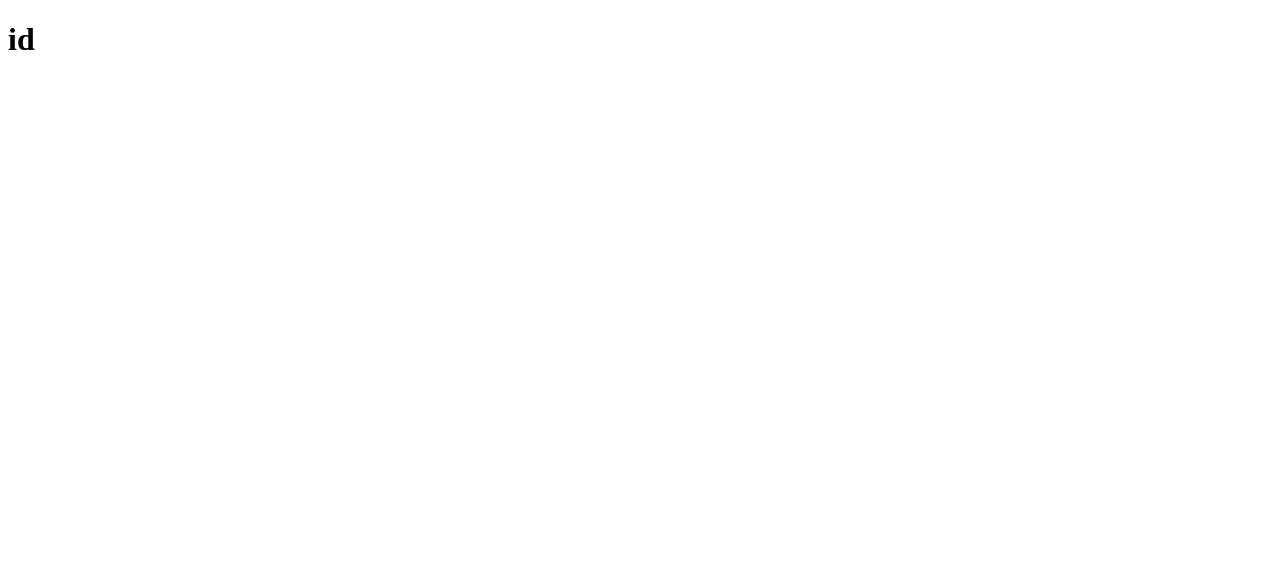
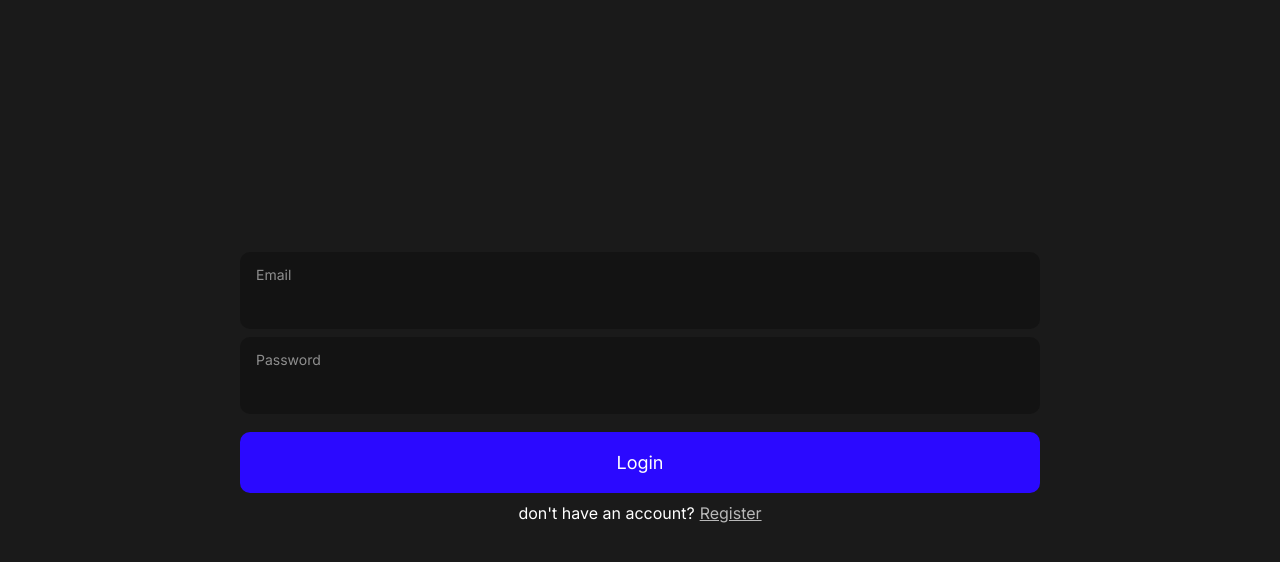
Before and after one commit to call203/chatapp-front, a React (Create React App) app: page /login in a window 1280 px wide. Shown: the top 562 px of the page. Built offline with nearby package versions, Linux system fonts and the light colour scheme.

Commit message:
Register&Login Page

```diff
--- a/package.json
+++ b/package.json
@@ -12,8 +12,11 @@
     "@types/react-dom": "^18.3.0",
     "react": "^18.3.1",
     "react-dom": "^18.3.1",
+    "react-hook-form": "^7.52.0",
     "react-router-dom": "^6.23.1",
     "react-scripts": "5.0.1",
+    "sass": "^1.77.6",
+    "styled-components": "^6.1.11",
     "typescript": "^4.9.5",
     "web-vitals": "^2.1.4"
   },
--- a/public/index.html
+++ b/public/index.html
@@ -1,3 +1,9 @@
+<link rel="preconnect" href="https://fonts.googleapis.com" />
+<link rel="preconnect" href="https://fonts.gstatic.com" crossorigin />
+<link
+  href="https://fonts.googleapis.com/css2?family=Inter:wght@100..900&display=swap"
+  rel="stylesheet"
+/>
 <!DOCTYPE html>
 <html lang="en">
   <head>
--- a/src/App.tsx
+++ b/src/App.tsx
@@ -1,11 +1,15 @@
 import { Route, Routes } from 'react-router-dom'
 import './App.css'
+import { RegisterPage } from './pages/RegisterPage'
+import { RegisterForm } from './components/forms/RegisterForm'
+import { LoginPage } from './pages/LoginPage'
 
 function App() {
   return (
     <>
       <Routes>
-        <Route path="/" element={<h1>hi</h1>}></Route>
+        <Route path="/signup" element={<RegisterPage />}></Route>
+        <Route path="/login" element={<LoginPage />}></Route>
         <Route path="chat" element={<h1>conversations</h1>}></Route>
         <Route path=":id" element={<h1>id</h1>}></Route>
       </Routes>
--- /dev/null
+++ b/src/components/forms/LoginForm.tsx
@@ -0,0 +1,27 @@
+import { Link } from 'react-router-dom'
+import {
+  Button,
+  InputContainer,
+  InputField,
+  InputLabel,
+} from '../../utils/styles'
+import styles from './index.module.scss'
+export const LoginForm = () => {
+  return (
+    <form className={styles.form}>
+      <InputContainer>
+        <InputLabel>Email</InputLabel>
+        <InputField type="email" id="email"></InputField>
+      </InputContainer>
+      <InputContainer className={styles.loginFormPassword}>
+        <InputLabel>Password</InputLabel>
+        <InputField type="password" id="password"></InputField>
+      </InputContainer>
+      <Button>Login</Button>
+      <div className={styles.footerText}>
+        <span>don't have an account?</span>
+        <Link to="/">Register</Link>
+      </div>
+    </form>
+  )
+}
--- /dev/null
+++ b/src/components/forms/RegisterForm.tsx
@@ -0,0 +1,32 @@
+import {
+  Button,
+  InputContainer,
+  InputField,
+  InputLabel,
+} from '../../utils/styles'
+import styles from './index.module.scss'
+export const RegisterForm = () => {
+  return (
+    <form className={styles.form}>
+      <InputContainer>
+        <InputLabel>Email</InputLabel>
+        <InputField type="email" id="email"></InputField>
+      </InputContainer>
+      <section className={styles.nameFieldRow}>
+        <InputContainer>
+          <InputLabel>First Name</InputLabel>
+          <InputField type="text" id="firstName"></InputField>
+        </InputContainer>
+        <InputContainer>
+          <InputLabel>Last Name</InputLabel>
+          <InputField type="text" id="lastName"></InputField>
+        </InputContainer>
+      </section>
+      <InputContainer>
+        <InputLabel>Password</InputLabel>
+        <InputField type="password" id="password"></InputField>
+      </InputContainer>
+      <Button>Sign Up</Button>
+    </form>
+  )
+}
--- /dev/null
+++ b/src/components/forms/index.module.scss
@@ -0,0 +1,26 @@
+form {
+  width: 800px;
+}
+.nameFieldRow {
+  width: 100%;
+  display: flex;
+  justify-content: space-between;
+  gap: 4px;
+  margin: 8px 0;
+}
+.loginFormPassword {
+  margin: 8px 0;
+}
+
+.footerText {
+}
+
+.footerText {
+  & :last-child {
+    text-decoration: underline;
+    color: rgb(184, 184, 184);
+    margin-left: 5px;
+  }
+  margin: 10px 0;
+  text-align: center;
+}
--- a/src/index.css
+++ b/src/index.css
@@ -1,3 +1,18 @@
 body {
+  margin: 0;
+  -webkit-font-smoothing: antialiased;
+  -moz-osx-font-smoothing: grayscale;
+}
 
+body,
+html,
+#root {
+  height: 100%;
 }
+
+body,
+html {
+  background-color: #1a1a1a;
+  font-family: 'Inter';
+  color: #fff;
+}
--- /dev/null
+++ b/src/pages/LoginPage.tsx
@@ -0,0 +1,10 @@
+import { LoginForm } from '../components/forms/LoginForm'
+import { Page } from '../utils/styles'
+
+export const LoginPage = () => {
+  return (
+    <Page>
+      <LoginForm />
+    </Page>
+  )
+}
--- /dev/null
+++ b/src/pages/RegisterPage.tsx
@@ -0,0 +1,10 @@
+import { RegisterForm } from '../components/forms/RegisterForm'
+import { Page } from '../utils/styles'
+
+export const RegisterPage = () => {
+  return (
+    <Page>
+      <RegisterForm />
+    </Page>
+  )
+}
--- /dev/null
+++ b/src/utils/styles/index.tsx
@@ -0,0 +1,50 @@
+import styled from 'styled-components'
+export const InputLabel = styled.label`
+  color: #8f8f8f;
+  font-size: 14px;
+  display: block;
+`
+export const InputField = styled.input`
+  padding-top: 10px;
+  font-family: 'Inter';
+  color: #ffffff;
+  font-size: 18px;
+  width: 100%;
+  box-sizing: border-box;
+  background-color: inherit;
+  border: none;
+  outline: none;
+`
+export const InputContainer = styled.div`
+  padding: 14px 16px;
+  background-color: #131313;
+  border-radius: 10px;
+  width: 100%;
+  box-sizing: border-box;
+`
+export const Button = styled.button`
+  width: 100%;
+  background-color: #2b09ff;
+  color: #ffffff;
+  font-size: 18px;
+  font-family: 'Inter';
+  border: none;
+  outline: none;
+  border-radius: 10px;
+  padding: 20px 0;
+  margin-top: 10px;
+  &:hover {
+    cursor: pointer;
+    background-color: #3415ff;
+  }
+  &:active {
+    background-color: #3a1cff;
+  }
+`
+
+export const Page = styled.div`
+  height: 100%;
+  display: flex;
+  justify-content: center;
+  align-items: center;
+`
```
Also changed, not shown: 1 other file (tests, documents, lock files or other folders).
